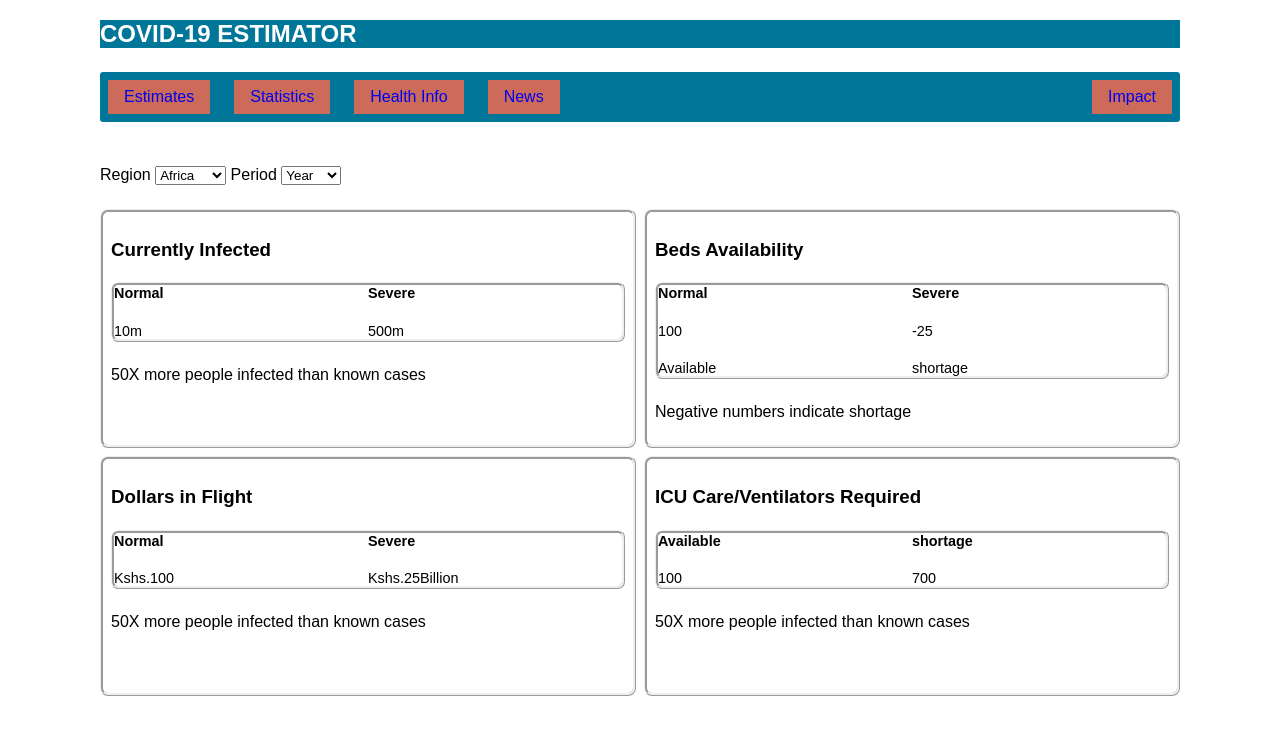
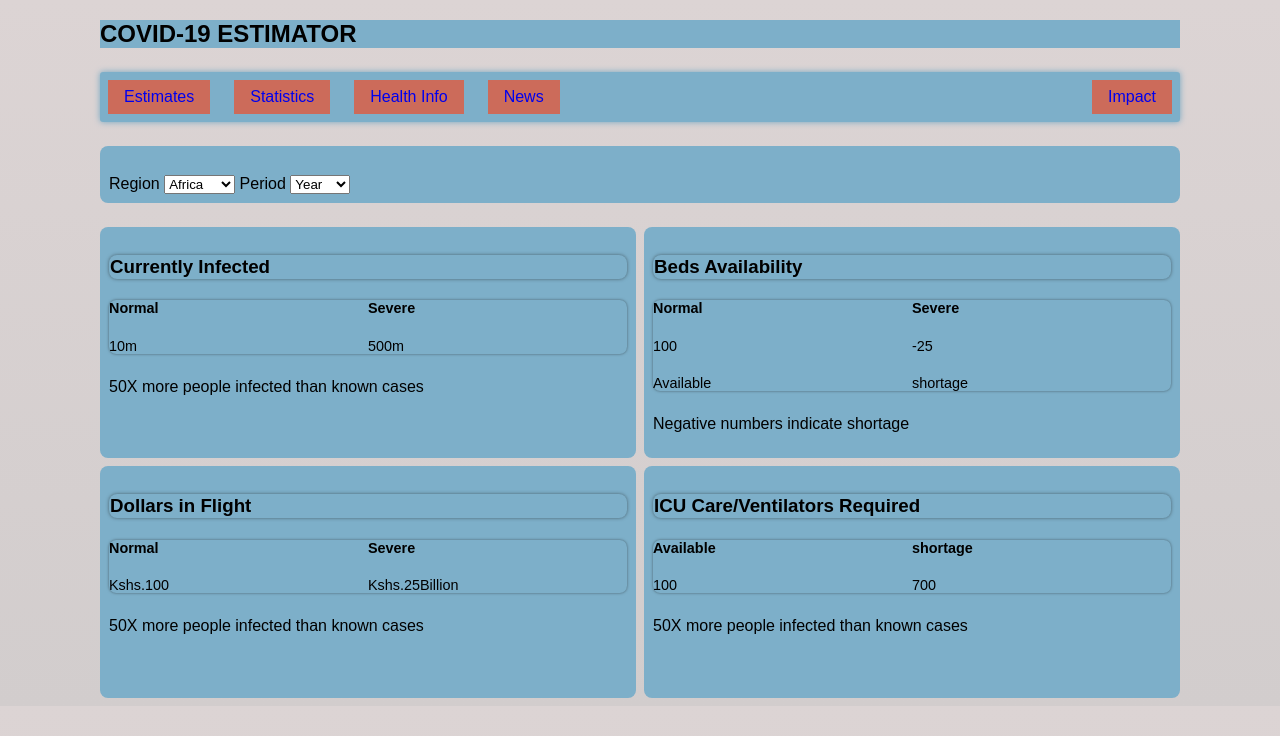
Before and after one commit to samuelmwangimbuthia/COVID19_ESTIMATOR, a website: page src/html/estimate.html in a window 1280 px wide. Drawn offline with Linux system fonts and the light colour scheme.

Commit message:
add box-shadow effects to the ui

```diff
--- a/src/html/estimate.html
+++ b/src/html/estimate.html
@@ -16,7 +16,7 @@
                 <li class="nav-right"><a href="/impact">Impact</a></li>
             </ul>
         </nav>
-        <div>
+        <div class="tile">
             <span>
                 <label for="select-region">Region</label>
                 <select name="select-region">
--- a/src/styles/styles.css
+++ b/src/styles/styles.css
@@ -19,9 +19,8 @@ body *+* {
 
 body{
     font-family: Arial, Helvetica, sans-serif;
-    background-color: #fff
+    background-image: linear-gradient(to bottom, #dcd4d4, #d2cdcd);
 }
-
 /* double container pattern */
 .container {
     max-width: 1080px;
@@ -30,10 +29,8 @@ body{
 
 /*styling the header */
 header {
-    background-color: #079;
-    color: #fff;
+    background-color: #7dafc9;
 }
-
 header > h1 {
     padding: .5em
 }
@@ -43,8 +40,9 @@ header > h1 {
     display: flex;
     padding: .5em;
     list-style-type: none;
-    background-color: #079;
+    background-color: #7dafc9;
     border-radius: .2em;
+    box-shadow: 0 0 0.4em #71a6c2 ;
 }
 
 /*override lobotomzed owl top margin*/
@@ -79,10 +77,11 @@ header > h1 {
 }
 
 .tile {
-    background-color: #fff;
     padding: .5em;
-    border-style: ridge;
     border-radius: 0.5em;
+    background-color: #7dafc9;
+    border: 1px solid transparent;
+    border-radius: 8px;
 }
 .tile cf {
     grid-column: 1/2;
@@ -111,8 +110,8 @@ header > h1 {
 .data{
     display: flex;
     align-items: center;
-    border-style: ridge;
     border-radius: 0.5em;
+    box-shadow:0 0 0.2em #49606b ;
 }
 
 .data > div+div {
@@ -129,3 +128,9 @@ header > h1 {
 .data {
     font-size: 0.9em;
 }
+
+.tile > h3 {
+    border: 1px solid transparent;
+    border-radius: 8px;
+    box-shadow: 0 0 0.2em #49606b ;
+}
```
